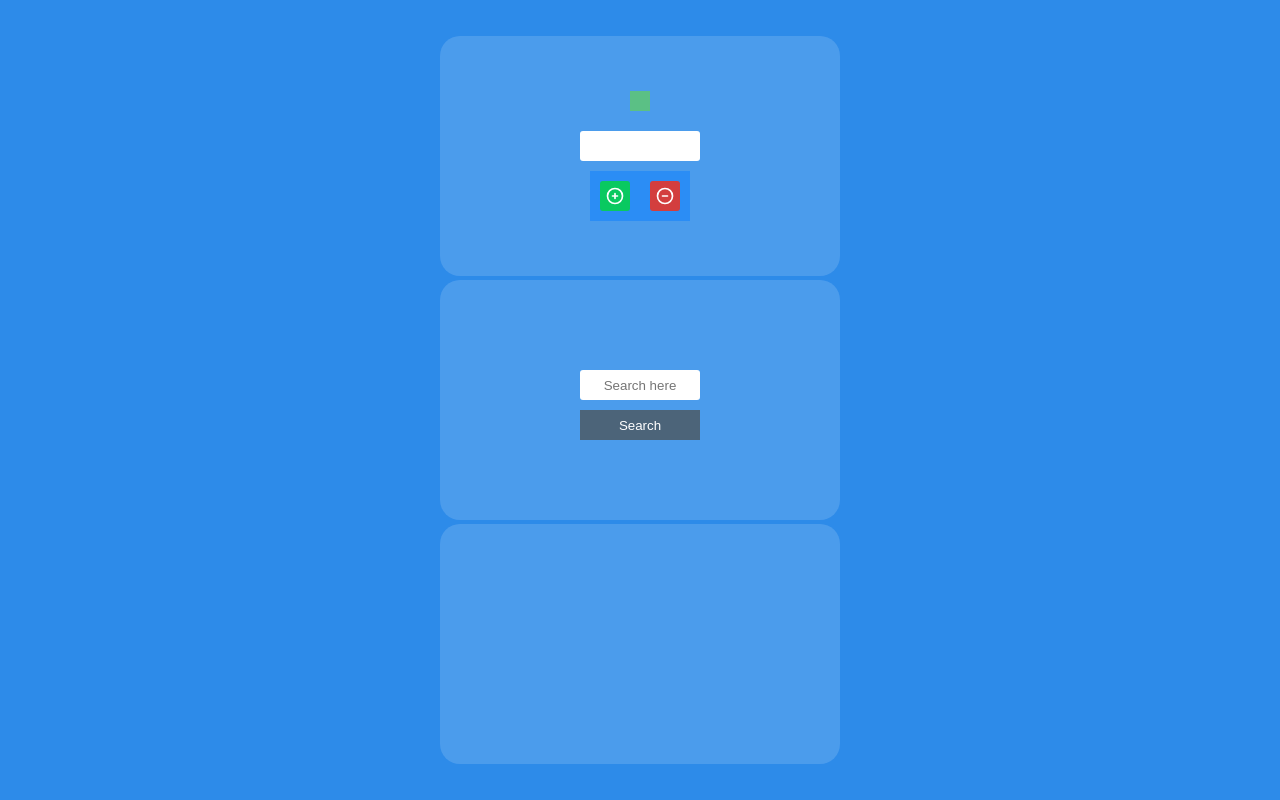
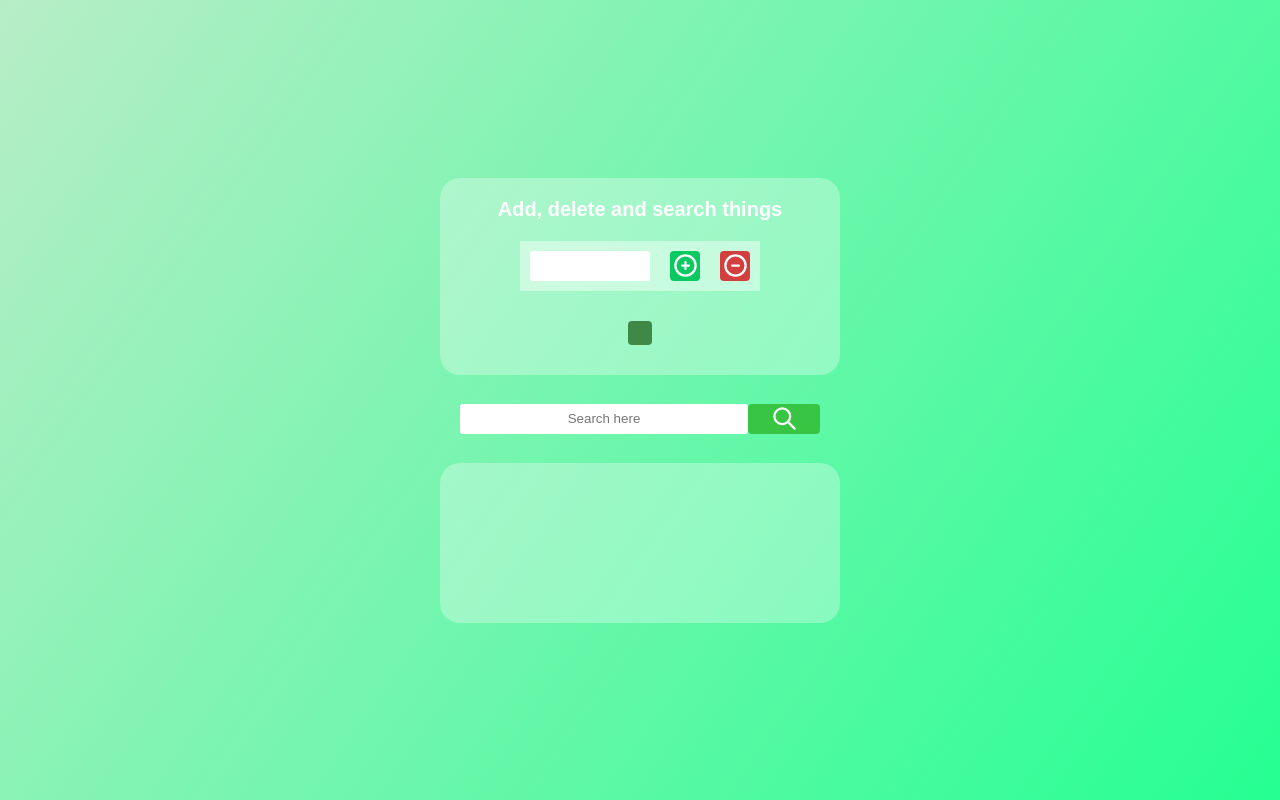
Before and after one commit to LuciLua/search, a plain HTML site: page index.html in a window 1280 px wide. Drawn offline with Linux system fonts and the light colour scheme.

Commit message:
:cactus: css update: background linear-gradient, title container1, height containers

```diff
--- a/css/style.css
+++ b/css/style.css
@@ -9,7 +9,7 @@ main{
     width: 100%;
 
     overflow: hidden;
-    background-color: rgb(45, 139, 233);
+    background: linear-gradient(125deg, rgb(183, 237, 198), rgb(37, 255, 146));
 
     padding: 30px 0 30px 0;
 
@@ -28,7 +28,7 @@ main{
     padding: 20px;
 
     height: fit-content;
-    min-height: 30vh;
+    min-height: 10vh;
 
     display: flex;
     justify-content: center;
@@ -39,36 +39,70 @@ main{
     position: relative;
 
     border-radius: 20px;
+
+    background-color: rgba(250, 250, 250, 0.316);
+    font-family: Arial;
 }
 
-.btns{
+.container h1{
+    font-size: 20px;
+    color: #fff;
+}
+
+.container:nth-child(1) h1{
+    margin-bottom: 20px;
+}
+
+.container p{
+    font-size: 16px;
+    color: #fff;
+}
+
+.btn{
+    color: rgb(255, 255, 255);
+
+    border: none;
+    border-radius: 4px;
+
     display: flex;
-    background-color: #0077ff6d;
+    justify-content: center;
+    align-items: center;
+
+    cursor: pointer;
+}
+
+.btns{ /*add and delete*/
+    display: flex;
+    background-color: #ffffff6d;
+
+    margin-bottom: 30px;
 }
 
 .btns img{
     width: 20px;
 }
 
+.btn img{
+    width: 27px;
+}
+
 .btns button{
-
-    display: flex;
-    justify-content: center;
-    align-items: center;
-
     width: 30px;
     height: 30px;
 
     margin: 10px;
-
-    border: none;
-    border-radius: 3px;
 }
 
-.container:nth-child(1),
-.container:nth-child(2),
-.container:nth-child(3){
-    background-color: rgba(250, 250, 250, 0.145);
+.container:nth-child(1) input{
+    width: 120px;
+    height: 30px;
+}
+
+.container:nth-child(2) input,
+.container:nth-child(2) button{
+    max-width: 350px;
+    width: 100%;
+    height: 30px;
 }
 
 .container:nth-child(1) input,
@@ -76,42 +110,77 @@ main{
     border: none;
     border-radius: 3px;
 
-    width: 120px;
-    height: 30px;
-
     margin: 10px;
     text-align: center;
 
     position: relative;
 }
 
-.container:nth-child(1) button:nth-of-type(1){
+.container:nth-child(2){
+    background-color: transparent;
+}
+
+.container:nth-child(2) .search-box{
+    display: flex;
+    flex-direction: row;
+
+    width: 100%;
+}
+
+.container:nth-child(2) input,
+.container:nth-child(2) button{
+    margin: 0;
+}
+
+.container:nth-child(1) button:nth-of-type(1){ /*add button*/
     background-color: rgb(9, 201, 96);
 }
-.container:nth-child(1) button:nth-of-type(2){
+.container:nth-child(1) button:nth-of-type(2){ /*delete button*/
     background-color: rgb(211, 62, 62);
 }
-
-.container:nth-child(2) button{
-    background-color: rgb(76, 100, 121);
-    border: none;
-
-    width: 120px;
-    height: 30px;
-
-    color: #fff;
-    cursor: pointer;
+.container:nth-child(2) .search-box button{ /* search button*/
+    background-color: rgb(57, 197, 68);
+    width: 20%; /* 20% de .search-box 100% */
+}
+.container:nth-child(2) .search-box input{ /* search input*/
+    width: 80%; /* 80% de .search-box 100% */
 }
 
 .container:nth-child(1) button:hover,
 .container:nth-child(2) button:hover{
     background-color: rgb(49, 56, 61);
-    cursor: pointer;
 }
 .container:nth-child(1) button:active,
 .container:nth-child(2) button:active{
     background-color: rgb(39, 44, 48);
 }
+
+.container:nth-child(1) .array{
+    max-width: fit-content;
+    min-height: fit-content;
+    height: fit-content;
+
+    display: flex;
+    align-items: center;
+    justify-content: center;
+
+    word-break: break-all;
+
+    margin-bottom: 10px;
+
+    position: relative;
+}
+
+.container:nth-child(1) .array p{
+    background-color: #14540caf;
+    border-radius: 4px;
+
+    padding: 12px;
+
+    overflow-x: hidden;
+    max-width: 350px;
+}
+
 
 .container:nth-child(3) .results{
     width: 100%;
@@ -127,56 +196,16 @@ main{
     overflow-x: hidden;
 }
 
-.container:nth-child(1) .array{
-    max-width: fit-content;
-    min-height: fit-content;
-    height: fit-content;
-
-    display: flex;
-    align-items: center;
-    justify-content: center;
-
-    word-break: break-all;
-
-    margin-bottom: 10px;
-
-    font-family: Arial;
-
-    position: relative;
-}
-
-
-.container:nth-child(1) .array p{
-    color: #fff;
-    background-color: #64d156af;
-
-    padding: 10px;
-
-    overflow-x: hidden;
-    max-width: 350px;
-}
-
-.result{
+.container:nth-child(3) .results .result{
     display: flex;
     flex-wrap: wrap;
 }
 
-.result p{
-    color: #fff;
-    font-size: 19px;
-    border: 1px solid #0077ff6d;
+.container:nth-child(3) .results .result p{
+    border-radius: 4px;
+    border: 1px solid #0aa017;
+    background-color: #0aa01688;
+
     margin: 3px;
     padding: 10px;
 }
-
-.array{
-    min-width: 50%;
-    max-width: 80%;
-}
-.array p{
-    background-color: #83ff2b52;
-    color: #fff;
-    padding: 10px;
-    font-size: 17px;
-    font-family: Arial;
-}
--- a/index.html
+++ b/index.html
@@ -12,18 +12,21 @@
 <body>
     <main>
         <div class="container">
+            <h1>Add, delete and search things</h1>
+            <div class="btns">
+                <input type="text" name="" id="add">
+                <button class="btn" onclick="add()"><img src="img/add.svg" alt=""></button>
+                <button class="btn" onclick="excluir()"><img src="img/del.svg" alt=""></button>
+            </div>
             <div class="array">
                 <p id="array"></p>
             </div>
-            <input type="text" name="" id="add">
-            <div class="btns">
-                <button onclick="add()"><img src="img/add.svg" alt=""></button>
-                <button onclick="excluir()"><img src="img/del.svg" alt=""></button>
-            </div>
         </div>
         <div class="container">
-            <input type="text" name="" id="search" placeholder="Search here">
-            <button onclick="buscarPalavrasSemelhantes()">Search</button>
+            <div class="search-box">
+                <input type="text" name="" id="search" placeholder="Search here">
+                <button class="btn" onclick="buscarPalavrasSemelhantes()"><img src="img/search.svg" alt=""></button>
+            </div>
         </div>
         <div class="container">
             <div class="results">
```
Also changed, not shown: img/search.svg (added).
